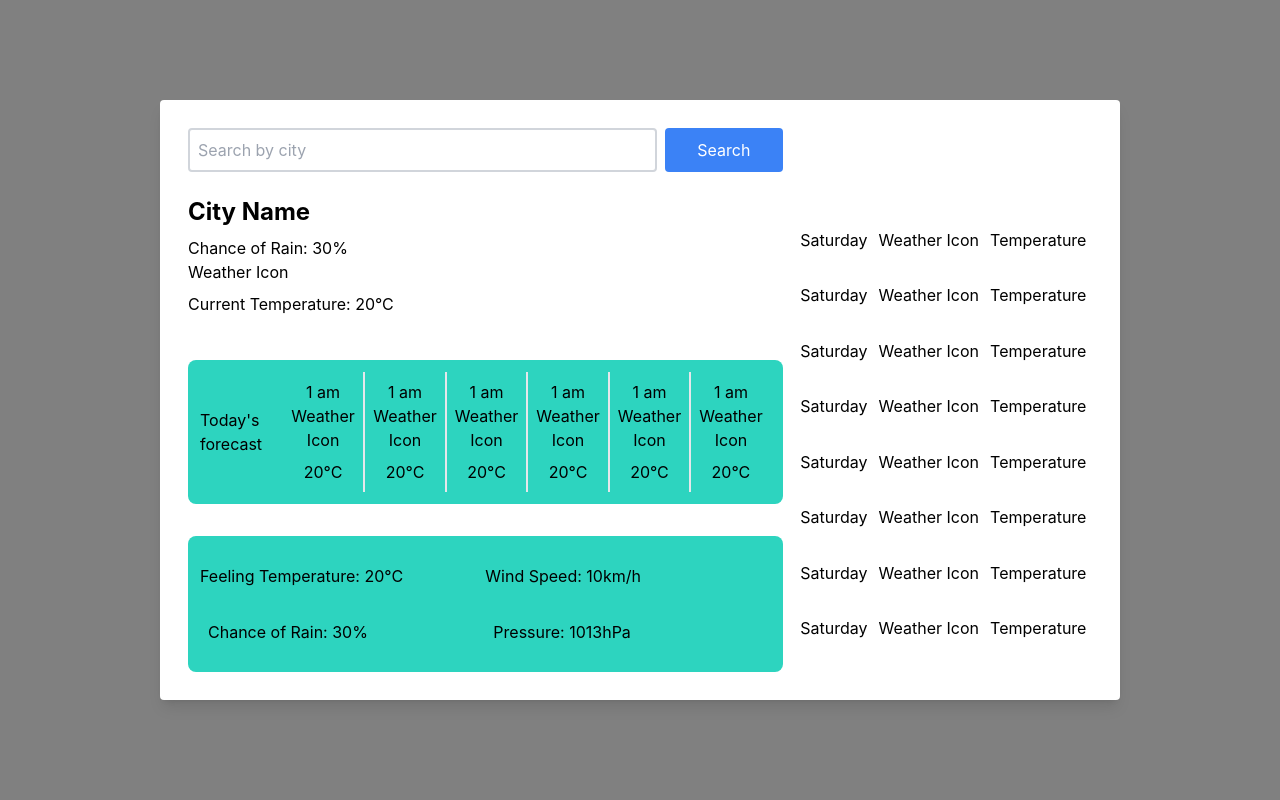
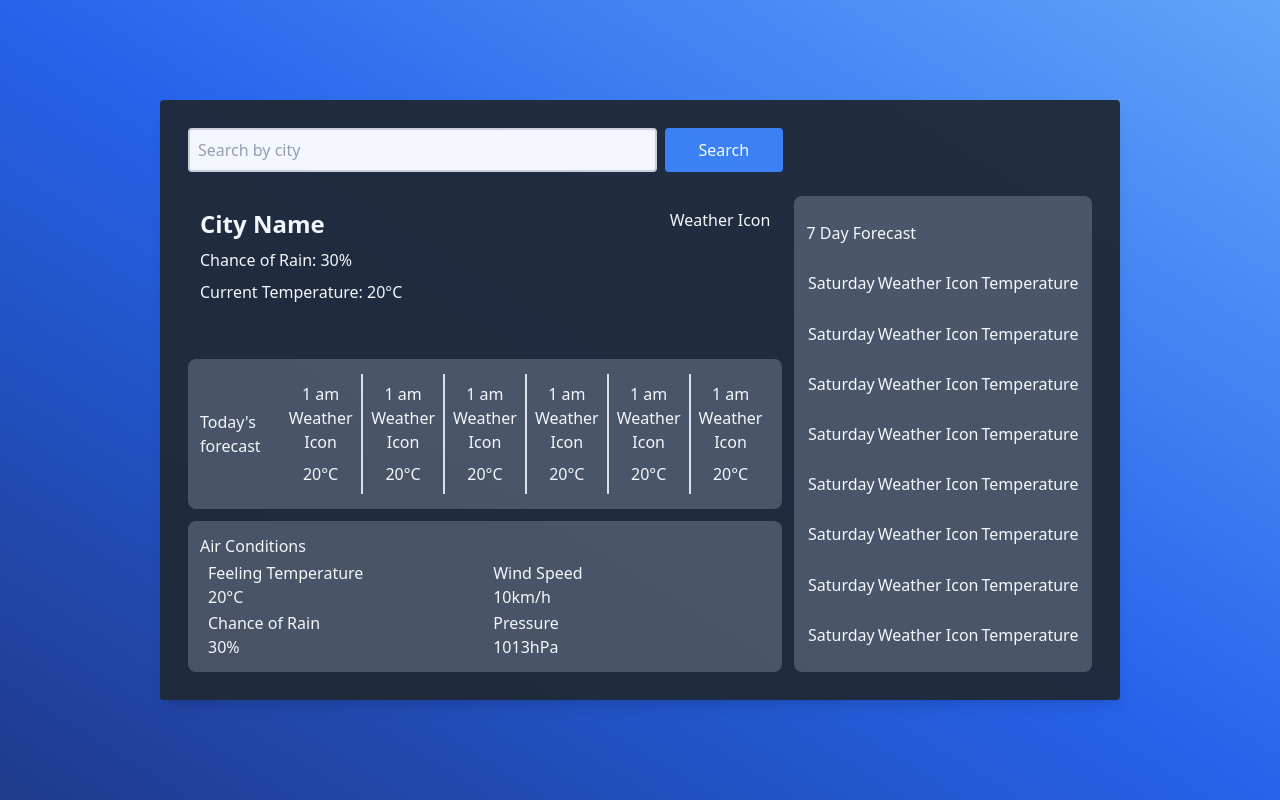
Before and after one commit to Deharath/weatherWise, a React (Create React App) app: page / in a window 1280 px wide. Built offline with nearby package versions, Linux system fonts and the light colour scheme.

Commit message:
further app design polish

```diff
--- a/src/App.tsx
+++ b/src/App.tsx
@@ -56,20 +56,22 @@ const Header = () => {
 const MainContainer = () => {
   return (
 
-    <div className="flex flex-col items-center h-full justify-center">
-      <div className="flex flex-col bg-white p-4 rounded shadow-lg h-3/4 w-3/4">
+    <div className="flex flex-col items-center h-full justify-center bg-gradient-to-tr from-blue-900 via-blue-600 to-blue-400 font-sans">
+      <div className="flex flex-col bg-gray-800 p-4 rounded shadow-lg h-3/4 w-3/4 opacity-95">
         <Header />
-        <div className='flex flex-row p-3 h-full'>
-          <div className="flex flex-col space-y-8 w-4/6">
+        <div className='flex flex-row p-3 h-full text-white'>
+          <div className="flex flex-col space-y-3 w-4/6">
 
-            <div className="flex flex-col space-y-2 h-1/3">
-              <h1 className="font-bold text-2xl ">City Name</h1>
+            <div className="flex flex-col space-y-2 h-1/3 p-3">
+              <div className='flex flex-row justify-between'>
+                <h1 className="font-bold text-2xl">City Name</h1>
+                <div>Weather Icon</div>
+              </div>
               <p>Chance of Rain: 30%</p>
-              Weather Icon
               <p>Current Temperature: 20&deg;C</p>
             </div>
 
-            <div className="flex flex-row justify-around items-center rounded-lg p-3 bg-teal-400 h-1/3">
+            <div className="flex flex-row justify-around items-center rounded-lg p-3 bg-gray-600 h-1/3">
               Today's forecast
               <div className="flex flex-col items-center space-y-2  p-2 w-1/5 text-center">
                 <p>1 am</p>
@@ -103,27 +105,33 @@ const MainContainer = () => {
               </div>
             </div>
 
-            <div className="flex flex-col space-x-4 justify-around items-center rounded-lg p-3 bg-teal-400 h-1/3">
+            <div className="flex flex-col space-x-4 justify-around items-center rounded-lg p-3 bg-gray-600 h-1/3">
+              <div className=' self-start flex'>Air Conditions</div>
               <div className='flex flex-row w-full'>
-                <div className='w-1/2 flex'>
-                  <p>Feeling Temperature: 20&deg;C</p>
+                <div className='w-1/2 flex flex-col'>
+                  <p>Feeling Temperature</p>
+                  <p>20&deg;C</p>
                 </div>
-                <div className='w-1/2 flex'>
-                  <p>Wind Speed: 10km/h</p>
+                <div className='w-1/2 flex flex-col'>
+                  <p>Wind Speed</p>
+                  <p>10km/h</p>
                 </div>
               </div>
               <div className='flex flex-row w-full'>
-                <div className='w-1/2 flex'>
-                  <p>Chance of Rain: 30%</p>
+                <div className='w-1/2 flex flex-col'>
+                  <p>Chance of Rain</p>
+                  <p>30%</p>
                 </div>
-                <div className='w-1/2 flex'>
-                  <p>Pressure: 1013hPa</p>
+                <div className='w-1/2 flex flex-col'>
+                  <p>Pressure</p>
+                  <p>1013hPa</p>
                 </div>
               </div>
             </div>
 
           </div>
-          <div className='flex-col h-full flex justify-evenly w-2/6 ml-3'>
+          <div className='flex-col h-full flex justify-around w-2/6 ml-3 rounded-lg p-3 bg-gray-600'>
+            <div className=' self-start flex'>7 Day Forecast</div>
             <div className="flex flex-row items-center justify-around w-full">
               <p>Saturday</p>
               Weather Icon
```
